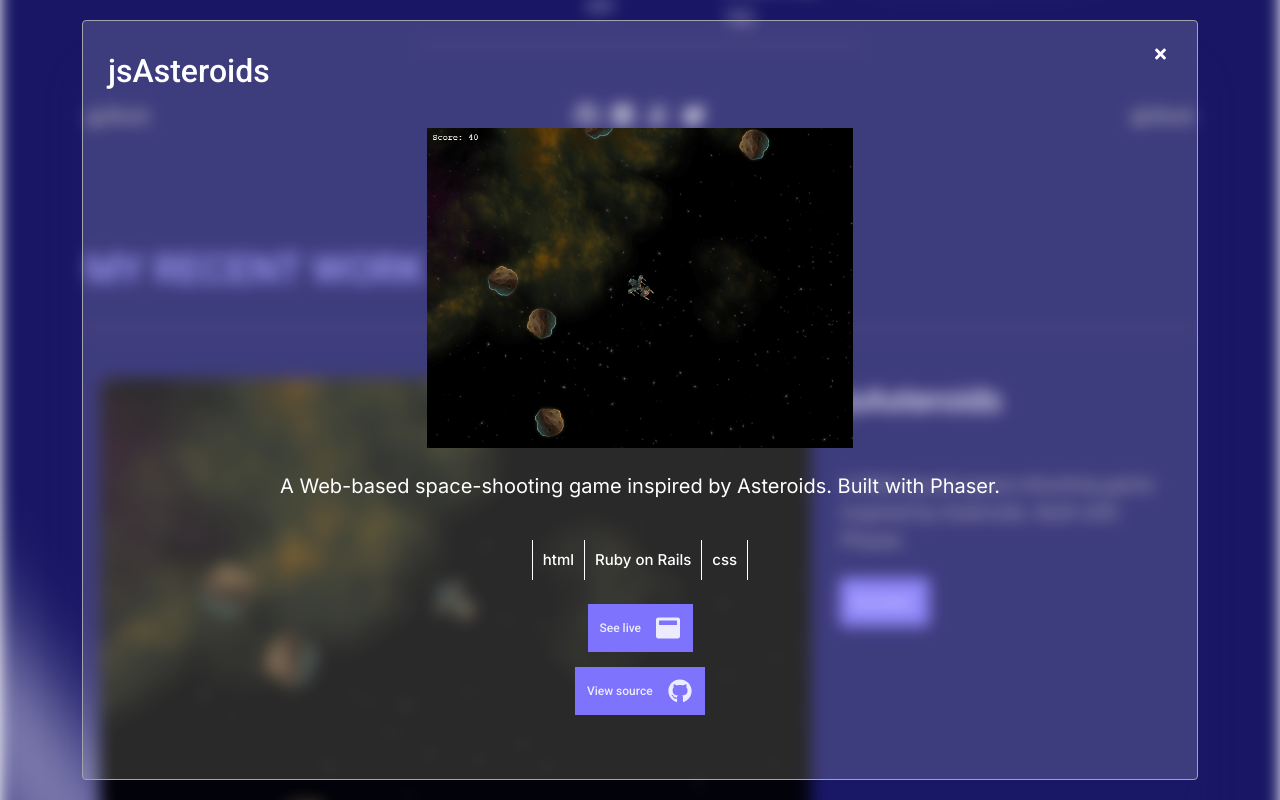
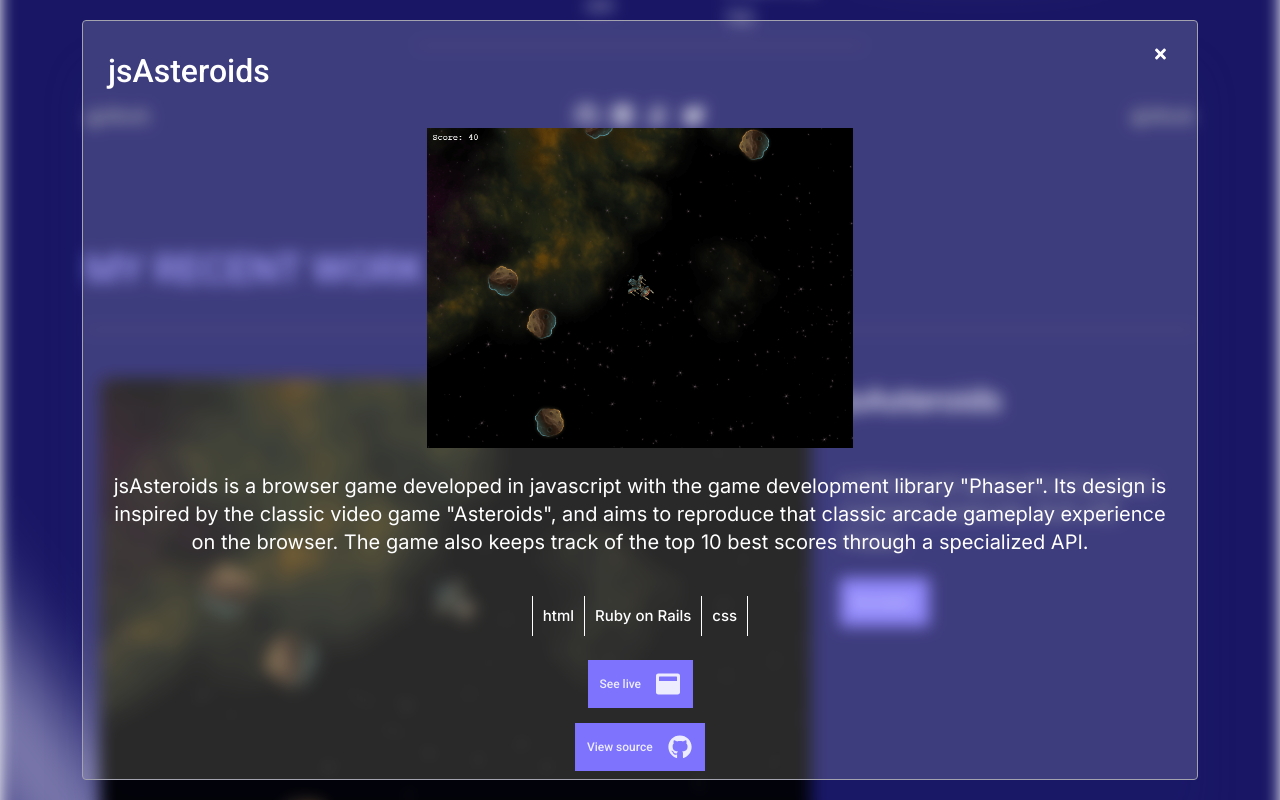
Before and after one commit to ivanid22/react-portfolio, a React (Create React App) app: page / in a window 1280 px wide. Both pictures are taken after a click on the element "jsAsteroids". Shown: the part 742-1542 px from the top of the page. Built offline with nearby package versions, Linux system fonts and the light colour scheme.

Commit message:
Update project descriptions

```diff
--- a/src/components/RecentWorkSection/RecentWorkSection.js
+++ b/src/components/RecentWorkSection/RecentWorkSection.js
@@ -10,6 +10,13 @@
   projectName: 'React Stocks Info',
   projectSummary:
     `A React/Redux web application that displays real-time information on financial stocks.`,
+  projectDescription:
+    `
+    ReactStocksInfo is a web application built with React/Redux, that displays information about financial stocks.
+    It fetches data from the FinancialModelingPrep public API in real time and organizes it in a simple mobile-friendly
+    design. The user can search for a specific company to get more detailed information about it. The user can also filter
+    the search results by stock exchange.
+    `,
   techStack: [
     'html',
     'css',
@@ -26,6 +33,13 @@
   projectName: "jsAsteroids",
   projectSummary:
     `A Web-based space-shooting game inspired by Asteroids. Built with Phaser.`,
+  projectDescription:
+    `
+      jsAsteroids is a browser game developed in javascript with the game development library "Phaser".
+      Its design is inspired by the classic video game "Asteroids", and aims to reproduce that classic
+      arcade gameplay experience on the browser.
+      The game also keeps track of the top 10 best scores through a specialized API.
+    `,
   techStack: [
     'html',
     'Ruby on Rails',
@@ -39,6 +53,11 @@
   imageUrl: quickGameReviewsImage,
   projectName: 'Quick Game Reviews',
   projectSummary: `A Full-stack web application that lets users post and share video game reviews. Built on Ruby on Rails.`,
+  projectDescription:
+    `
+    Quick Game Reviews is a site where users can write and share video game reviews.
+    The app also implements social features such as being able to follow other users, and liking posts.
+    `,
   techStack: [
     'html',
     'Ruby on Rails',
--- a/src/components/RecentWorkSectionItem/RecentWorkSectionItem.js
+++ b/src/components/RecentWorkSectionItem/RecentWorkSectionItem.js
@@ -31,7 +31,7 @@
 
 const RecentWorkSectionItem = ({ projectInfo, reversed }) => {
   const [modalOpen, setModalOpen] = useState(false);
-  const { imageUrl, projectName, projectSummary, techStack, liveUrl, repoUrl } = projectInfo;
+  const { imageUrl, projectName, projectSummary, techStack, liveUrl, repoUrl, projectDescription } = projectInfo;
   const appContainer = document.querySelector("#root"); // Get the app element from DOM to toggle a class. Awful hack, don't do it.
 
   const showModal = () => {
@@ -67,7 +67,7 @@
           </div>
           <div className={style.modalImgContainer} style={ { backgroundImage: `url(${imageUrl})` } } />
           <p className={style.modalDescriptionParagraph}>
-            {projectSummary}
+            {projectDescription}
           </p>
           <TechStackDetails stack={techStack} />
           <div className={style.modalButtonsContainer}>
```
